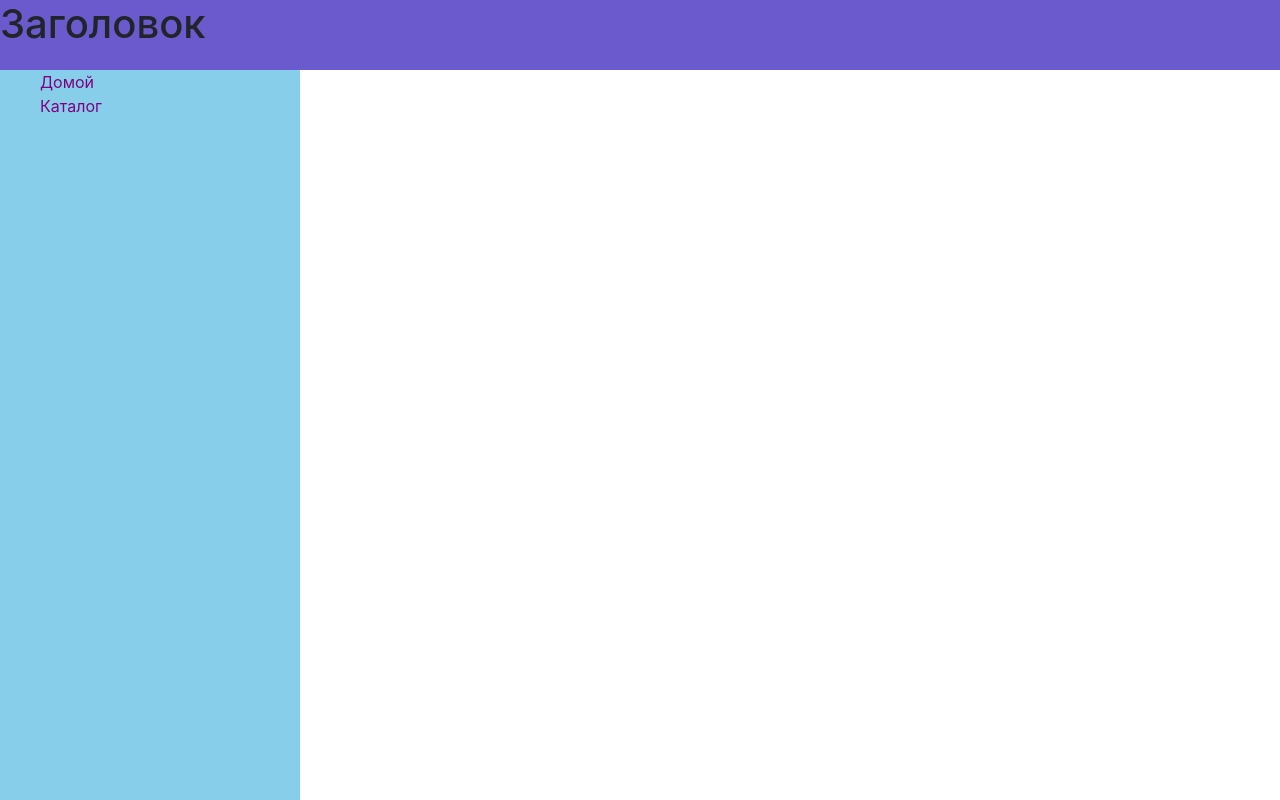
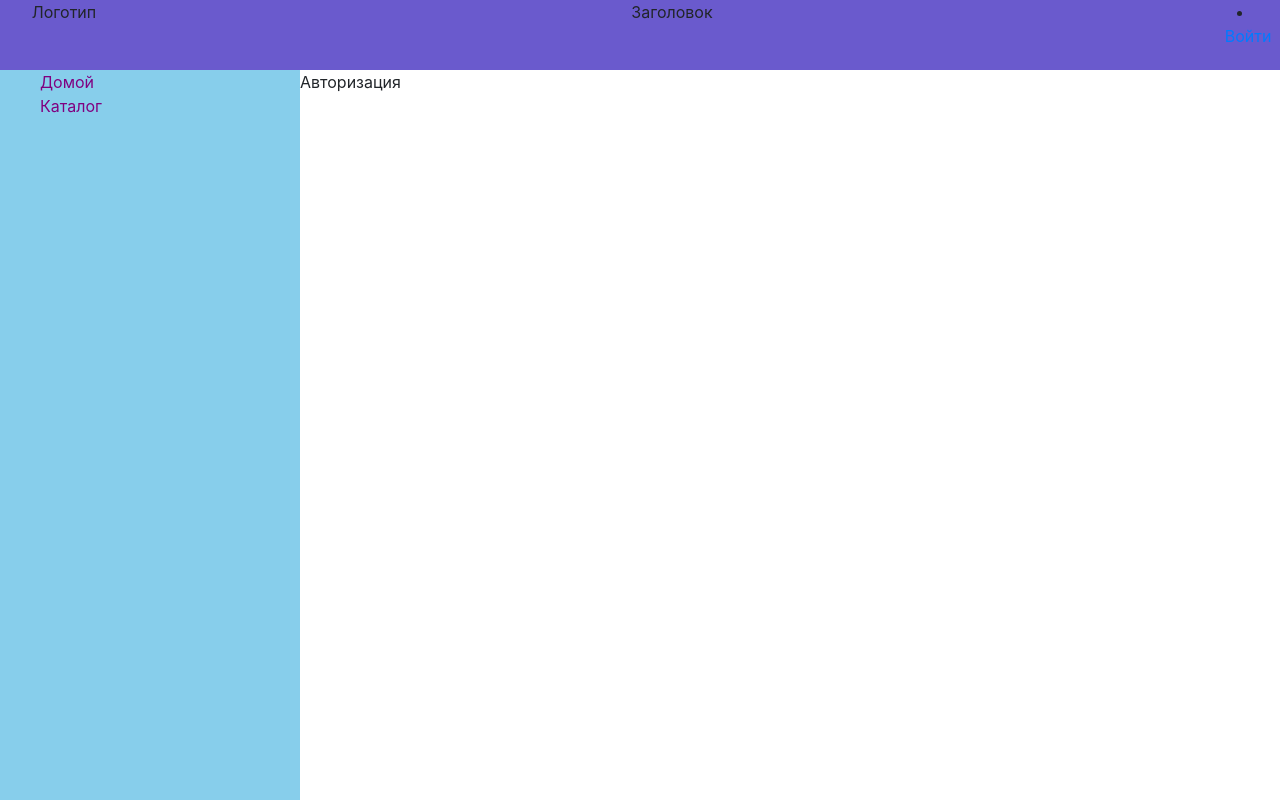
Before and after one commit to AnatolyDev/zayavki, a React (Create React App) app in the folder frontend/: page /signin in a window 1280 px wide. Built offline with nearby package versions, Linux system fonts and the light colour scheme.

Commit message:
Заголовок с авторизацией v 1.0.1

```diff
--- a/frontend/src/App.css
+++ b/frontend/src/App.css
@@ -11,6 +11,25 @@
   .App .header {
     height: 70px;
     background-color: slateblue; }
+    .App .header .header-main {
+      display: -webkit-box;
+      display: -ms-flexbox;
+      display: flex;
+      -webkit-box-orient: horizontal;
+      -webkit-box-direction: normal;
+      -ms-flex-flow: row nowrap;
+      flex-flow: row nowrap;
+      height: 100%;
+      text-align: center;
+      vertical-align: middle; }
+      .App .header .header-main .header-logo {
+        width: 10%; }
+      .App .header .header-main .header-title {
+        -webkit-box-flex: 1;
+        -ms-flex-positive: 1;
+        flex-grow: 1; }
+      .App .header .header-main .header-signin {
+        width: 5%; }
   .App .underheader {
     -webkit-box-flex: 1;
     -ms-flex-positive: 1;
--- a/frontend/src/App.scss
+++ b/frontend/src/App.scss
@@ -6,6 +6,25 @@
     .header {
         height: 70px;
         background-color: slateblue;
+
+        .header-main {
+            display: flex;
+            flex-flow: row nowrap;
+            height: 100%;
+            text-align: center;
+
+            .header-logo {
+                width: 10%;
+            }
+
+            .header-title {
+                flex-grow: 1;
+            }
+
+            .header-signin {
+                width: 5%;
+            }
+        }
     }
 
     .underheader {
--- a/frontend/src/components/Header/index.js
+++ b/frontend/src/components/Header/index.js
@@ -1,9 +1,21 @@
 import React from 'react';
+import { NavItem } from 'reactstrap';
+import { NavLink } from 'react-router-dom';
 
 const Header = () => {
     return (
-        <div>
-            <h1>Заголовок</h1>
+        <div className='header-main'>
+            <div className='header-logo'>
+                Логотип
+            </div>
+            <div className='header-title'>
+                Заголовок
+            </div>
+            <div className='header-signin'>
+                <NavItem>
+                    <NavLink to='/signin' activeClassName='active'>Войти</NavLink>
+                </NavItem>
+            </div>
         </div>
     )
 }
--- a/frontend/src/components/Main/index.js
+++ b/frontend/src/components/Main/index.js
@@ -3,13 +3,15 @@ import { Route, Switch } from 'react-router-dom';
 
 import Home from '../Home';
 import Catalog from '../Catalog';
+import SignIn from '../SignIn';
 
 const Main = () => {
     return (
         <>
             <Switch>
-                <Route path='/' exact component={Home} />
+                <Route exact path='/' exact component={Home} />
                 <Route path='/catalog' component={Catalog} />
+                <Route path='/signin' component={SignIn} />
             </Switch>
         </>
     )
--- /dev/null
+++ b/frontend/src/components/SignIn/index.js
@@ -0,0 +1,11 @@
+import React from 'react';
+
+const SignIn = () => {
+    return (
+        <div>
+            Авторизация
+        </div>
+    )
+}
+
+export default SignIn;
```
